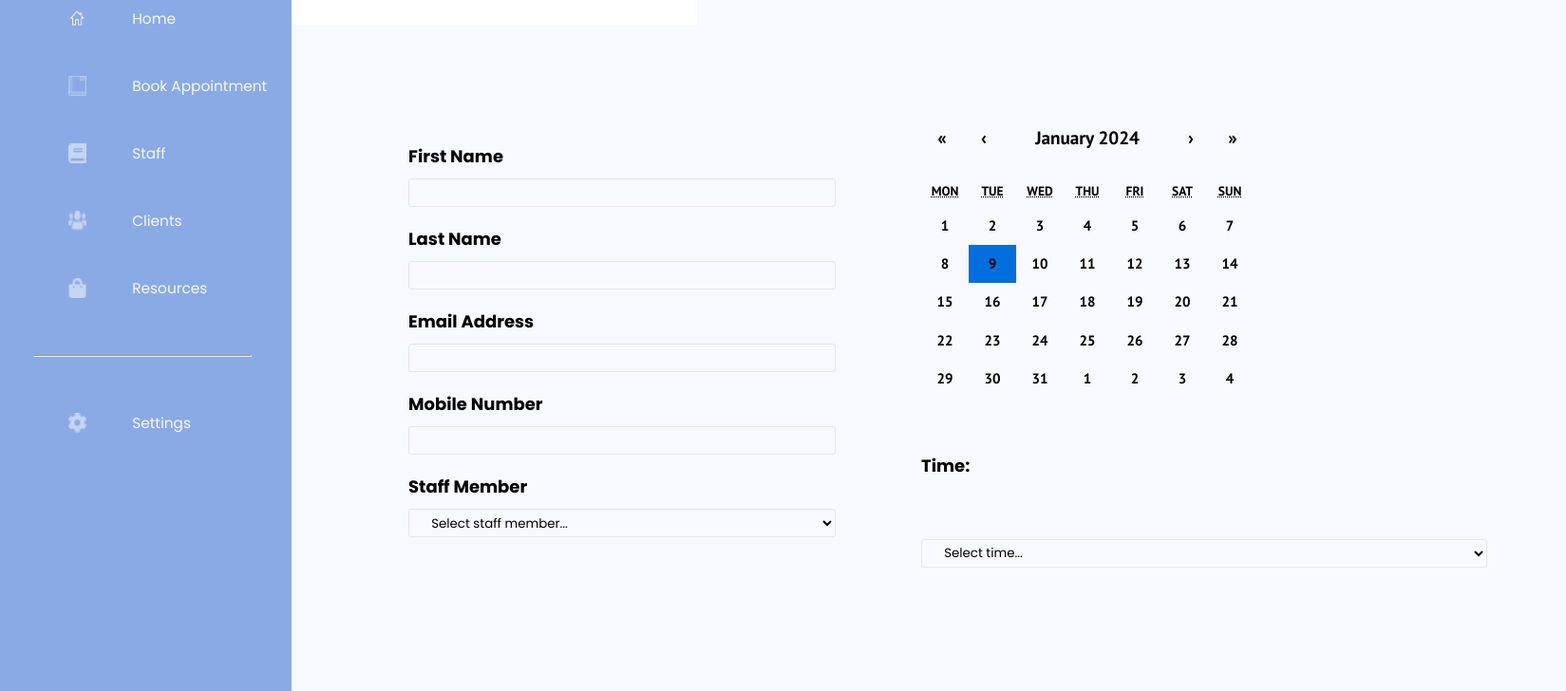
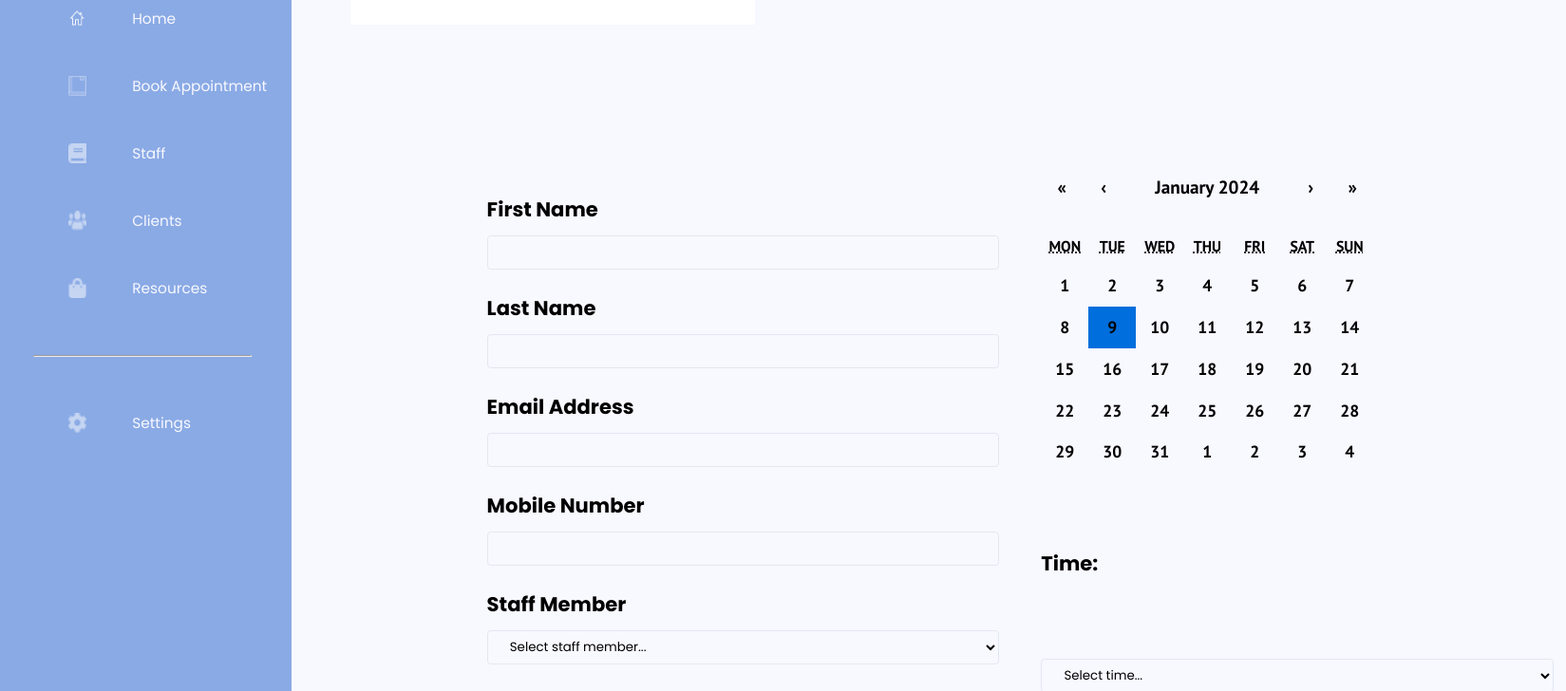
Before and after one commit to nology-tech/verde-client-project, a React (Vite) app: page /book-appointment in a window 1280 px wide. Shown: the part 160-888 px from the top of the page at 95% size, 1649 px wide, since content can reach past the window. Built offline with nearby package versions, Linux system fonts and the light colour scheme.

Commit message:
mobile view styles completed

```diff
--- a/src/pages/BookAppointment/BookAppointment.scss
+++ b/src/pages/BookAppointment/BookAppointment.scss
@@ -4,20 +4,19 @@
 @import "react-calendar/dist/Calendar.css"; //react-calendar default stylesheet
 @import "react-datepicker/dist/react-datepicker.css";
 
-@media screen and (min-width: $mobile-breakpoint) {
-  //Sam provided feedback to move the form all the way to the left on mobile view
+
   .book-appointment {
     background-color: $clr-white;
     font-weight: bold;
 
     &__form {
-      font-size: 11px;
+      font-size: 0.7rem;
 
       &--leftside {
         display: flex;
         flex-direction: column;
         align-items: start;
-        margin-top: 10px;
+        margin-top: 0.6rem;
         padding-left: 1.2rem;
         padding-top: 1rem;
         margin-right: 1.1rem;
@@ -25,27 +24,18 @@
         label {
           color: black;
           display: flex;
-          margin-bottom: 5px;
+          margin-bottom: 0.3rem;
           width: 100%;
           font-family: "Poppins", sans-serif;
         }
 
-        input {
-          margin-bottom: 10px;
+        input,
+        select {
+          margin-bottom: 0.6rem;
           width: 100%;
-          height: 30px;
-          border: 0.5px solid #e2e8f0;
-          border-radius: 3px;
-          font-family: "Poppins", sans-serif;
-          padding-left: 1rem;
-        }
-
-        select {
-          margin-bottom: 10px;
-          width: 100%;
-          height: 30px;
-          border: 0.5px solid #e2e8f0;
-          border-radius: 3px;
+          height: 1.9rem;
+          border: 0.03rem solid #e2e8f0;
+          border-radius: 0.2rem;
           font-family: "Poppins", sans-serif;
           padding-left: 1rem;
         }
@@ -55,56 +45,63 @@
         display: flex;
         flex-direction: column;
         align-items: start;
-        margin-bottom: 10px;
+        margin-bottom: 0.6rem;
         padding-left: 1.2rem;
         margin-right: 1.1rem;
 
         label {
           color: black;
           display: flex;
-          margin-bottom: 5px;
+          margin-bottom: 0.3rem;
           width: 100%;
           font-family: "Poppins", sans-serif;
         }
 
-        input {
-          margin-bottom: 10px;
-          width: 100%;
-          border: 0.5px solid #e2e8f0;
-          height: 30px;
-          border-radius: 3px;
+        input,
+        select {
+          margin-bottom: 0.6rem;
+          width: 100% !important;
+          border: 0.03rem solid #e2e8f0;
+          height: 1.9rem;
+          border-radius: 0.2rem;
           font-family: "Poppins", sans-serif;
           padding-left: 1rem;
         }
 
-        .react-datepicker-wrapper>.react-datepicker__input-container input {
+        .react-datepicker-wrapper > .react-datepicker__input-container input {
           all: unset !important;
-          width: 100% !important;
+
+
         }
 
-      .datepicker  {
+        .react-datepicker-wrapper > .react-datepicker__input-container input[placeholder] {
+          font-family: 'Poppins';
+
+        }
+
+        .datepicker {
           width: 100%;
-        border: 0.5px solid #e2e8f0;
-        height: 30px;
-        border-radius: 3px;
+          border: 0.03rem solid #e2e8f0;
+          height: 1.9rem;
+          border-radius: 0.2rem;
           font-family: "Poppins", sans-serif;
-        padding-left: 1.1rem;
-        margin-bottom: 10px ;
-        font-size: 13px;
+          padding-left: 1.2rem;
+          margin-bottom: 0.6rem;
+          font-size: 0.8rem;
           display: flex;
           align-items: center;
-        font-weight:lighter;
+          font-weight: lighter;
         }
 
-        select {
-          margin-bottom: 10px;
-          width: 100% !important;
-          height: 30px;
-          border: 0.5px solid #e2e8f0;
-          border-radius: 3px;
-          font-family: "Poppins", sans-serif;
-          padding-left: 1rem;
-        }
+        // select {
+        //   margin-bottom: 0.6rem; /* 10px converted to rem */
+        //   width: 100% !important;
+        //   height: 1.9rem; /* 30px converted to rem */
+        //   border: 0.03rem solid #e2e8f0; /* 0.5px converted to rem */
+        //   border-radius: 0.2rem; /* 3px converted to rem */
+        //   font-family: "Poppins", sans-serif;
+        //   padding-left: 0.6rem; /* 1rem converted to rem */
+        // }
       }
     }
 
@@ -112,18 +109,18 @@
       display: flex;
       justify-content: center;
       flex-direction: column;
+
       .save-button {
         display: none;
       }
 
       .submit-button {
-        margin-bottom: 10px;
+        margin-bottom: 0.6rem;
       }
     }
 
     .calendar-desktop {
       display: none;
-    }
     }
   }
 
@@ -147,7 +144,6 @@
     width: 100vw;
 
     .book-appointment {
-      //  width: 100vw;
       background-color: $clr-secondary-lt;
       display: grid;
 
@@ -177,37 +173,33 @@
       &__navbar {
         grid-column: 1/ 2;
         grid-row: 1/5;
-        width: 307px;
+        width: 19.2rem;
       }
 
-      //buttons are not showing up on desktop after button component was changed and updates were pulled
       &__buttons {
         grid-column: 1/ 2;
         grid-row: 3/4;
         display: flex;
         flex-direction: row;
-        margin-right: 400px;
+        margin-right: 25rem;
 
         .save-button {
           display: block;
         }
 
-        .submit-button {
-          a {
+        .submit-button a {
           display: none;
           justify-content: center;
         }
-        }
-        .cancel-button {
-          a {
+
+        .cancel-button a {
           display: flex;
           justify-content: center;
         }
       }
-      }
 
       &__form {
-        font-size: 18px;
+        font-size: 1.1rem;
         width: 100vw;
 
         grid-column: 2/5;
@@ -223,56 +215,53 @@
 
         &--leftside {
           display: grid;
-
           flex-direction: column;
-          margin-left: 100px;
-          margin-bottom: 100px;
+          margin-left: 6.3rem;
+          margin-bottom: 6.3rem;
 
           label {
             color: black;
-
-            width: 450px;
-            margin-bottom: 10px;
+            width: 28.1rem;
+            margin-bottom: 0.6rem;
           }
 
           input {
-            margin-bottom: 10px;
-            width: 450px;
+            margin-bottom: 0.6rem;
+            width: 28.1rem;
             background-color: $clr-secondary-lt;
-            margin-bottom: 20px;
+            margin-bottom: 1.3rem;
           }
 
           select {
             color: black;
-            width: 450px;
+            width: 28.1rem;
             background-color: $clr-secondary-lt;
-            margin-bottom: 10px;
+            margin-bottom: 0.6rem;
           }
 
           option {
-            width: 450px;
+            width: 28.1rem;
             background-color: $clr-secondary-lt;
           }
         }
 
         &--rightside {
           display: grid;
-          //justify-content: flex-end;
           flex-direction: column;
 
           select {
             color: black;
-            width: 450px;
+            width: 28.1rem;
             background-color: $clr-secondary-lt;
           }
 
           option {
-            width: 450px;
+            width: 28.1rem;
             background-color: $clr-secondary-lt;
           }
 
           label {
-            width: 450px;
+            width: 28.1rem;
           }
         }
       }
--- a/src/pages/BookAppointment/BookAppointment.tsx
+++ b/src/pages/BookAppointment/BookAppointment.tsx
@@ -190,7 +190,7 @@ const BookAppointment = () => {
                 selected={datePickerDate as Date}
                 className="datepicker-mobile"
                 onChange={handleDatePickerChange}
-                placeholderText="Select date..."
+                placeholderText="DD/MM/YYYY"
               />
             </div>
             <label>Time:</label>
```
Lines whose indentation alone changed are shown as unchanged.
